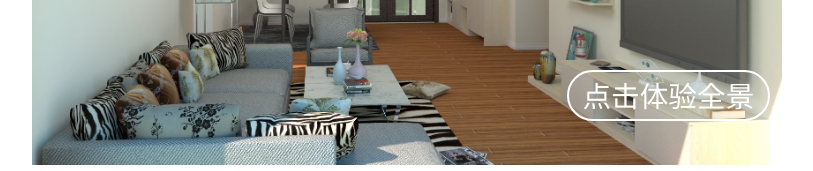
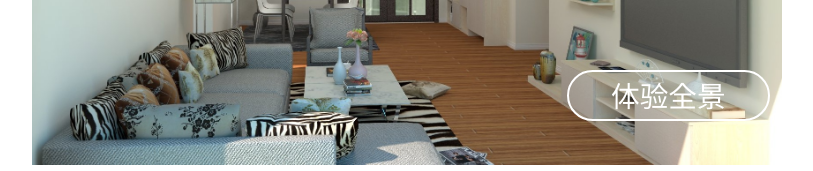
Before and after one commit to ChenZongHeng/ChenZongHeng.github.io, a plain HTML site: page index.html in a window 1280 px wide. Shown: the part 283-454 px from the top of the page, without its empty margins (233-1046 px from the left). Drawn offline with Linux system fonts and the light colour scheme.

Commit message:
Update index.html

```diff
--- a/index.html
+++ b/index.html
@@ -13,7 +13,7 @@
 			<!-- 顶部banner -s -->
 			<div class="banner">
 				<img src="images/banner.jpg">
-				<a href="http://develop.3dxt.com/webvrtestlogo2/pano.html?dir=texture/kecanting2_v2/&type=jpg">点击体验全景</a>
+				<a href="http://develop.3dxt.com/webvrtestlogo2/pano.html?dir=texture/kecanting2_v2/&type=jpg">体验全景</a>
 			</div>
 			<div class="inner">
 				<!-- 风格分析 -->
```
